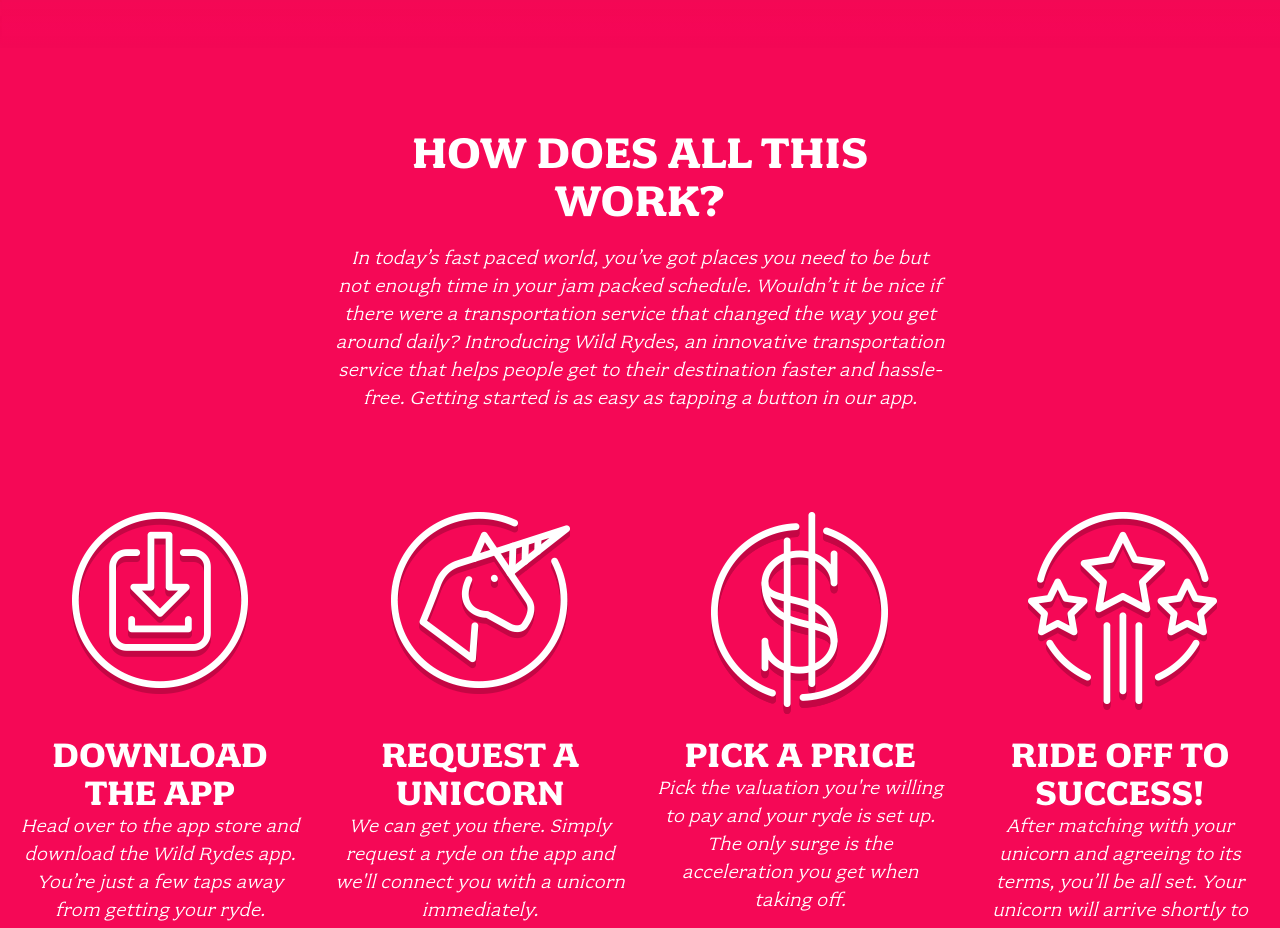
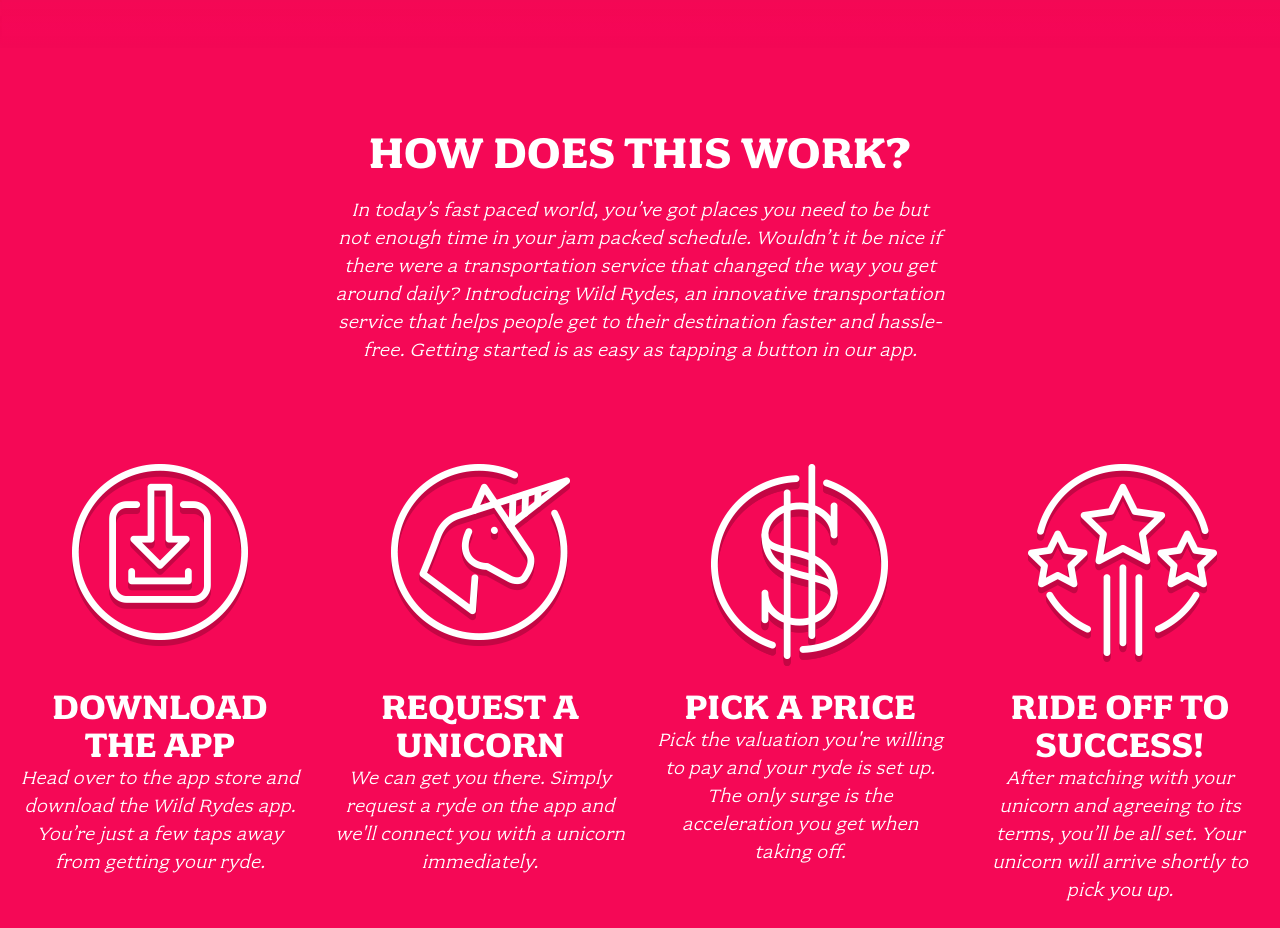
Before and after one commit to Pavanteja093/AWS-Video, a plain HTML site: page index.html in a window 1280 px wide. Shown: the part 900-1828 px from the top of the page. Drawn offline with Linux system fonts and the light colour scheme.

Commit message:
Update index.html

```diff
--- a/index.html
+++ b/index.html
@@ -30,7 +30,7 @@
 
   <section class="home-about">
     <div class="row column large-9 xlarge-6 xxlarge-4">
-      <h2 class="section-title">How Does All This Work?</h2>
+      <h2 class="section-title">How Does This Work?</h2>
       <p class="content">
         In today’s fast paced world, you’ve got places you need to be but not enough time in your jam packed schedule. Wouldn’t it be nice if there were a transportation service that changed the way you get around daily? Introducing Wild Rydes, an innovative transportation service that helps people get to their destination faster and hassle-free. Getting started is as easy as tapping a button in our app.
       </p>
```
